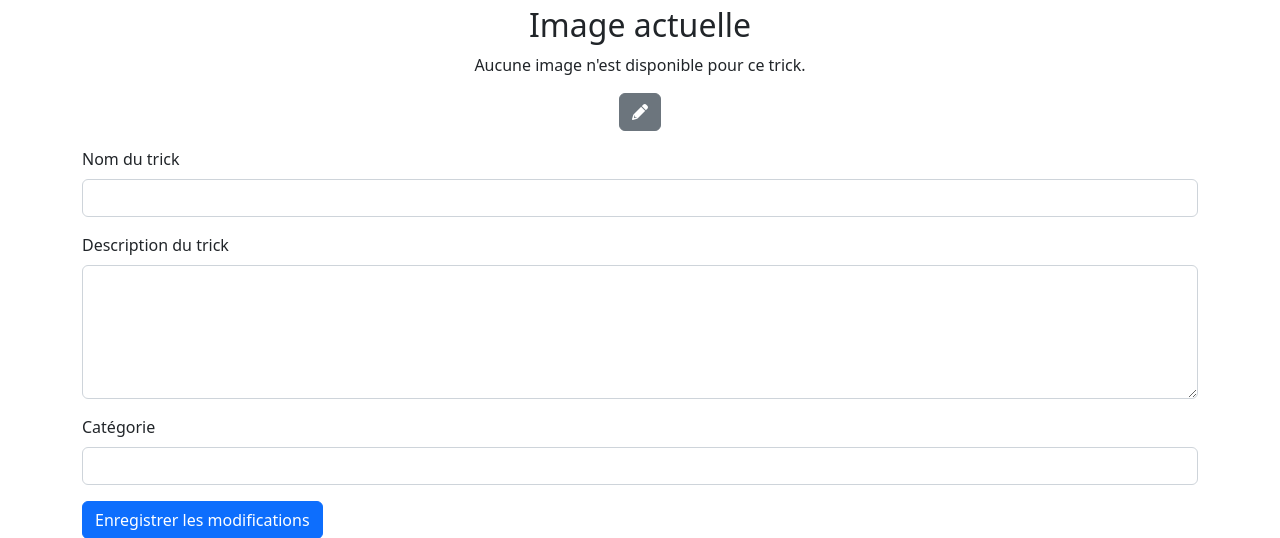
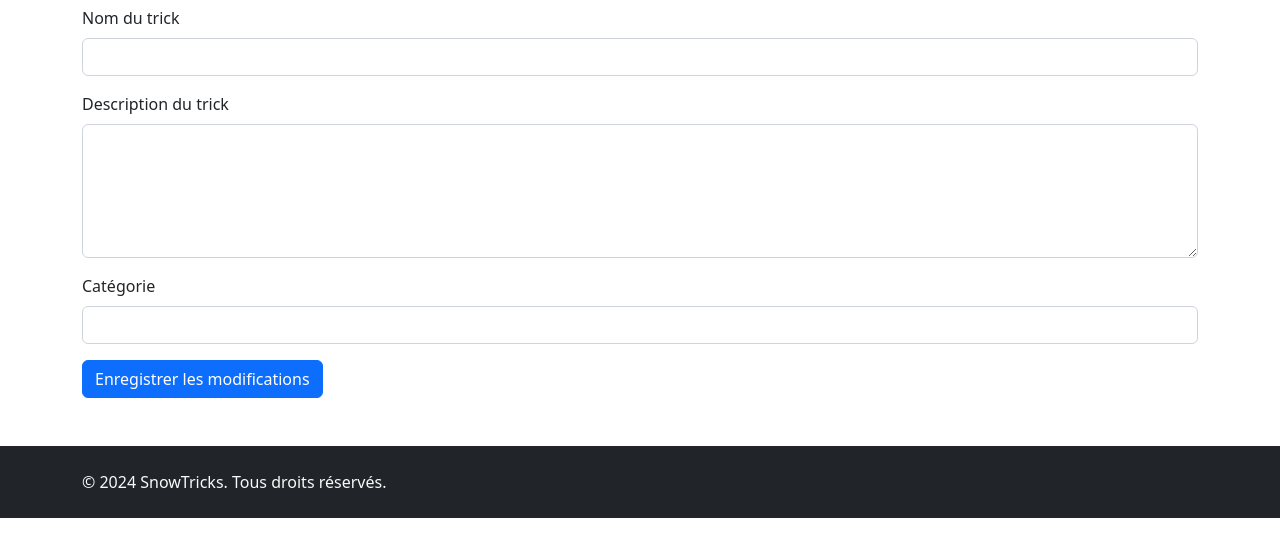
Before and after one commit to TolMen/OCP6_SnowTrick, a Symfony app: template templates/trick/edit.html.twig in a window 1280 px wide. Shown: the part 144-682 px from the top of the page. Run offline with Twig, Linux system fonts and the light colour scheme; the template is opened without the code that fills it, so the values that code supplies are empty; some libraries are stand-ins or nearby versions.

Commit message:
Edit Return

```diff
--- a/templates/trick/edit.html.twig
+++ b/templates/trick/edit.html.twig
@@ -5,34 +5,6 @@
 {% block body %}
 <div class="container mt-5">
     <h2>Éditer le trick : {{ trick.name }}</h2>
-
-    <div class="mb-3 text-center">
-        <h2>Image actuelle</h2>
-        {% if trick.getFirstImageUrl() %}
-            <img src="{{ trick.getFirstImageUrl() }}" alt="Trick Image" class="img-fluid mb-3" style="max-width: 100%; height: auto;" />
-        {% else %}
-            <p>Aucune image n'est disponible pour ce trick.</p>
-        {% endif %}
-
-        <div class="d-flex justify-content-center">
-            {% if trick.getFirstImageUrl() is null %}
-                <button id="changeImageBtn" class="btn btn-secondary mx-2">
-                    <i class="fas fa-pencil-alt"></i> <!-- Icône sans texte -->
-                </button>
-            {% else %}
-                <form action="{{ path('trick_delete_image', {id: trick.id}) }}" method="post" class="mx-2">
-                    <input type="hidden" name="_token" value="{{ csrf_token('delete_image' ~ trick.id) }}">
-                    <button type="submit" class="btn btn-danger">
-                        <i class="fas fa-trash-alt"></i> <!-- Icône de suppression -->
-                    </button>
-                </form>
-                <button id="changeImageBtn" class="btn btn-secondary mx-2">
-                    <i class="fas fa-pencil-alt"></i> <!-- Icône de modification -->
-                </button>
-            {% endif %}
-        </div>
-    </div>
-
 
     <form action="{{ path('trick_update', {id: trick.id}) }}" method="post">
         <div class="mb-3">
@@ -50,27 +22,5 @@
 
         <button type="submit" class="btn btn-primary">Enregistrer les modifications</button>
     </form>
-
-    <!-- Modal for image upload -->
-    <div class="modal fade" id="changeImageModal" tabindex="-1" aria-labelledby="changeImageModalLabel" aria-hidden="true">
-        <div class="modal-dialog">
-            <div class="modal-content">
-                <div class="modal-header">
-                    <h5 class="modal-title" id="changeImageModalLabel">Changer l'image</h5>
-                    <button type="button" class="btn-close" data-bs-dismiss="modal" aria-label="Close"></button>
-                </div>
-                <div class="modal-body">
-                    <form id="imageUploadForm" action="{{ path('trick_image_upload', {id: trick.id}) }}" method="post" enctype="multipart/form-data">
-                        <input type="file" name="image" id="imageUpload" accept="image/*" required />
-                        <input type="hidden" name="_token" value="{{ csrf_token('upload_image_' ~ trick.id) }}">
-                    </form>
-                </div>
-                <div class="modal-footer">
-                    <button type="button" class="btn btn-secondary" data-bs-dismiss="modal">Fermer</button>
-                    <button type="button" class="btn btn-primary" id="uploadImageBtn">Télécharger</button>
-                </div>
-            </div>
-        </div>
-    </div>
 </div>
 {% endblock %}
```
